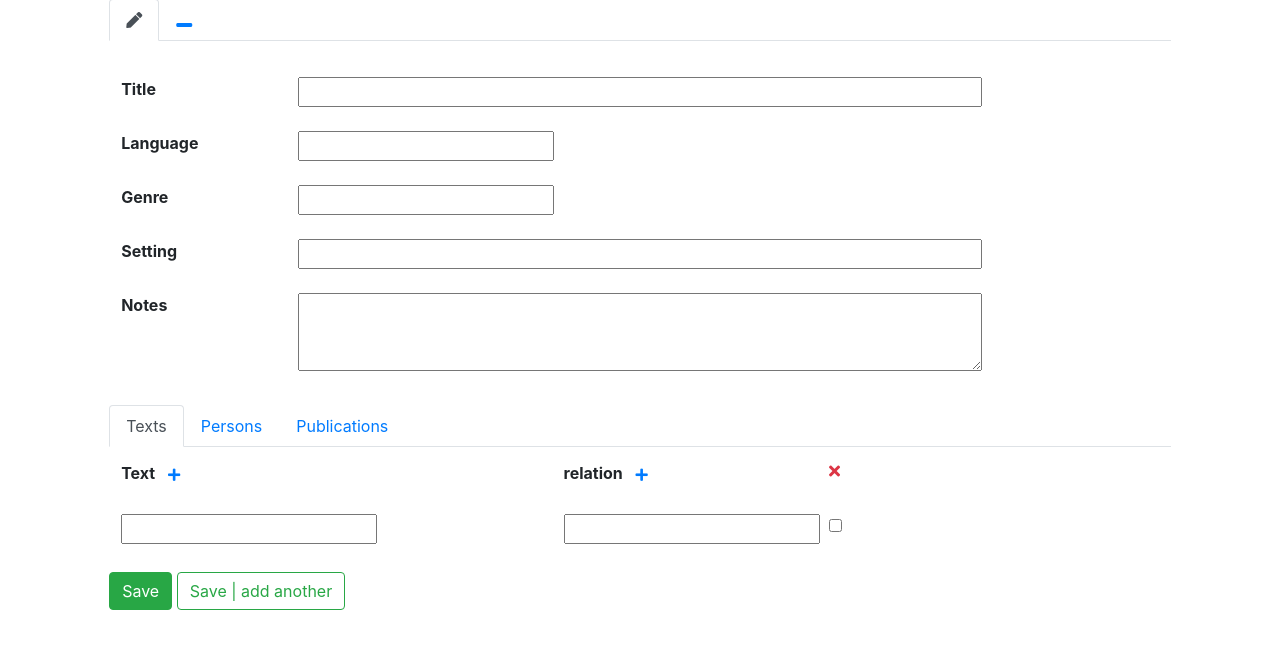
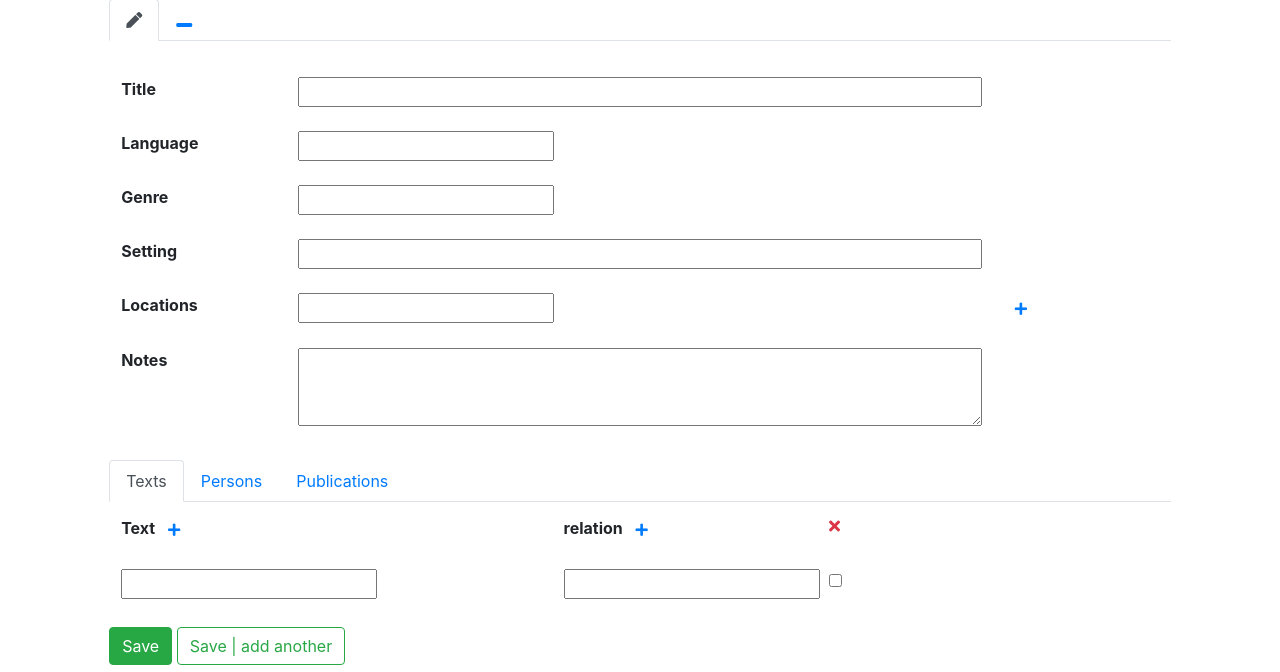
Before and after one commit to martijnbentum/region, a Django app: page /catalogue/add_text/ in a window 1280 px wide. Shown: the part 128-800 px from the top of the page. Run offline with Django 3.2, Linux system fonts and the light colour scheme; the visitor is signed in with stand-in values (Sample User, id 1); some libraries are stand-ins or nearby versions.

Commit message:
add location(s) to a text (geographic locations, in addition to setting) issue19

```diff
--- a/catalogue/forms.py
+++ b/catalogue/forms.py
@@ -178,6 +178,13 @@
 		)
 	title = forms.CharField(widget=forms.TextInput(
 		attrs={'style':'width:100%'}))
+	location= forms.ModelMultipleChoiceField(
+		queryset=UserLoc.objects.all().order_by('name'),
+		widget=LocationsWidget(attrs={'data-placeholder':'Select location(s)...',
+			'style':'width:100%;','class':'searching'}),
+		# widget=HeavySelect2Widget(data_view = 'catalogue:heavy_data'),
+		required = False
+		)
 	setting= forms.CharField(widget=forms.TextInput(
 		attrs={'style':'width:100%'}),
 		required=False)
@@ -187,7 +194,7 @@
 
 	class Meta:
 		model = Text
-		m = 'title,setting,language,genre,notes'
+		m = 'title,setting,language,genre,notes,location'
 		fields = m.split(',')
 
 
--- a/catalogue/models.py
+++ b/catalogue/models.py
@@ -23,7 +23,7 @@
 class Text(models.Model, info):
 	'''a text can be an entire book or article or a subsection thereof.'''
 	title = models.CharField(max_length=300)
-	text_id = models.IntegerField(default = id_generator('numbers',length=18))
+	text_id= models.IntegerField(default = id_generator('numbers',length=18))
 	setting = models.CharField(max_length=300,blank=True)
 	language = models.ForeignKey(Language, on_delete=models.SET_NULL,
 		blank=True,null=True)
@@ -32,6 +32,7 @@
 	# upload = models.FileField(upload_to='texts/',blank=True,null=True) # ?
 	relations = models.ManyToManyField('self',
 		through='TextTextRelation',symmetrical=False, default=None)
+	location= models.ManyToManyField(UserLoc,blank=True)
 	notes = models.TextField(default='',blank=True, null=True)
 
 	def __str__(self):
@@ -153,7 +154,7 @@
 	'''The publication of a text or collection of texts and illustrations'''
 	title = models.CharField(max_length=300,null=True)
 	publisher = models.ManyToManyField(Publisher,blank=True)
-	publication_id = models.IntegerField(
+	publication_id= models.IntegerField(
 		default = id_generator('numbers',length=12))
 	form = models.ForeignKey(PublicationType,on_delete=models.SET_NULL,null=True)
 	# FK periodical | FK book
--- a/catalogue/templates/catalogue/_text_form.html
+++ b/catalogue/templates/catalogue/_text_form.html
@@ -16,6 +16,14 @@
 	<td class="col-8">{{form.setting}}</td>
 </tr>
 <tr class="d-flex">
+	<th class="col-2">Locations</th>
+	<td class="col-8">{{form.location}}</td>
+		<td><a class = "btn btn-link btn-sm ml-auto" target = "_blank"
+			href ="{% url 'locations:add_location' 'inline' %}"
+			role="button"><i class="fa fa-plus"></i></a>
+		</td>
+</tr>
+<tr class="d-flex">
 	<th class="col-2">Notes</th>
 	<td class="col-8">{{form.notes}}</td>
 </tr>
```
Also changed, not shown: catalogue/migrations/0072_auto_20200421_1107.py (added), locations/migrations/0075_auto_20200421_1058.py (added), locations/migrations/0076_auto_20200421_1100.py (added), locations/migrations/0077_auto_20200421_1107.py (added).
